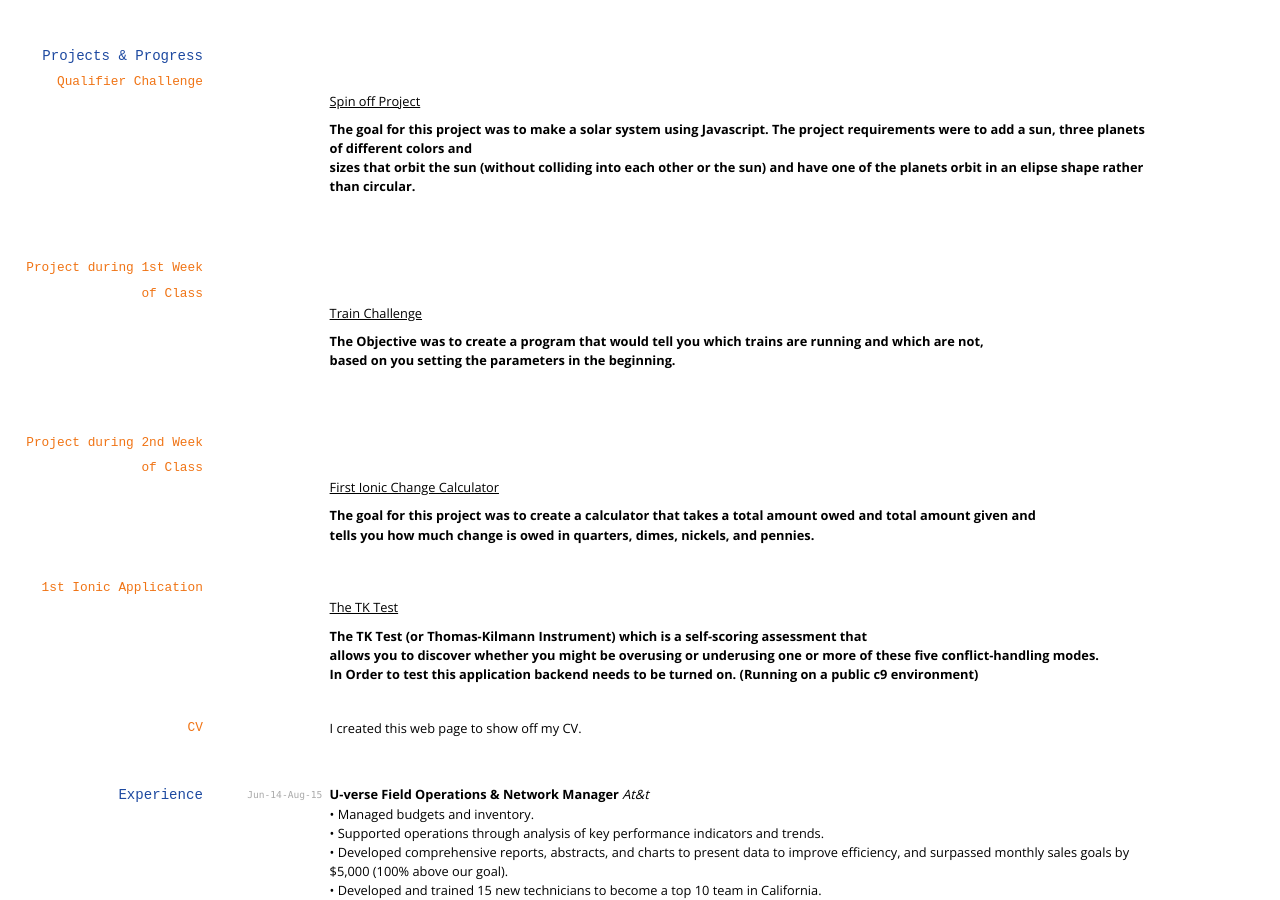
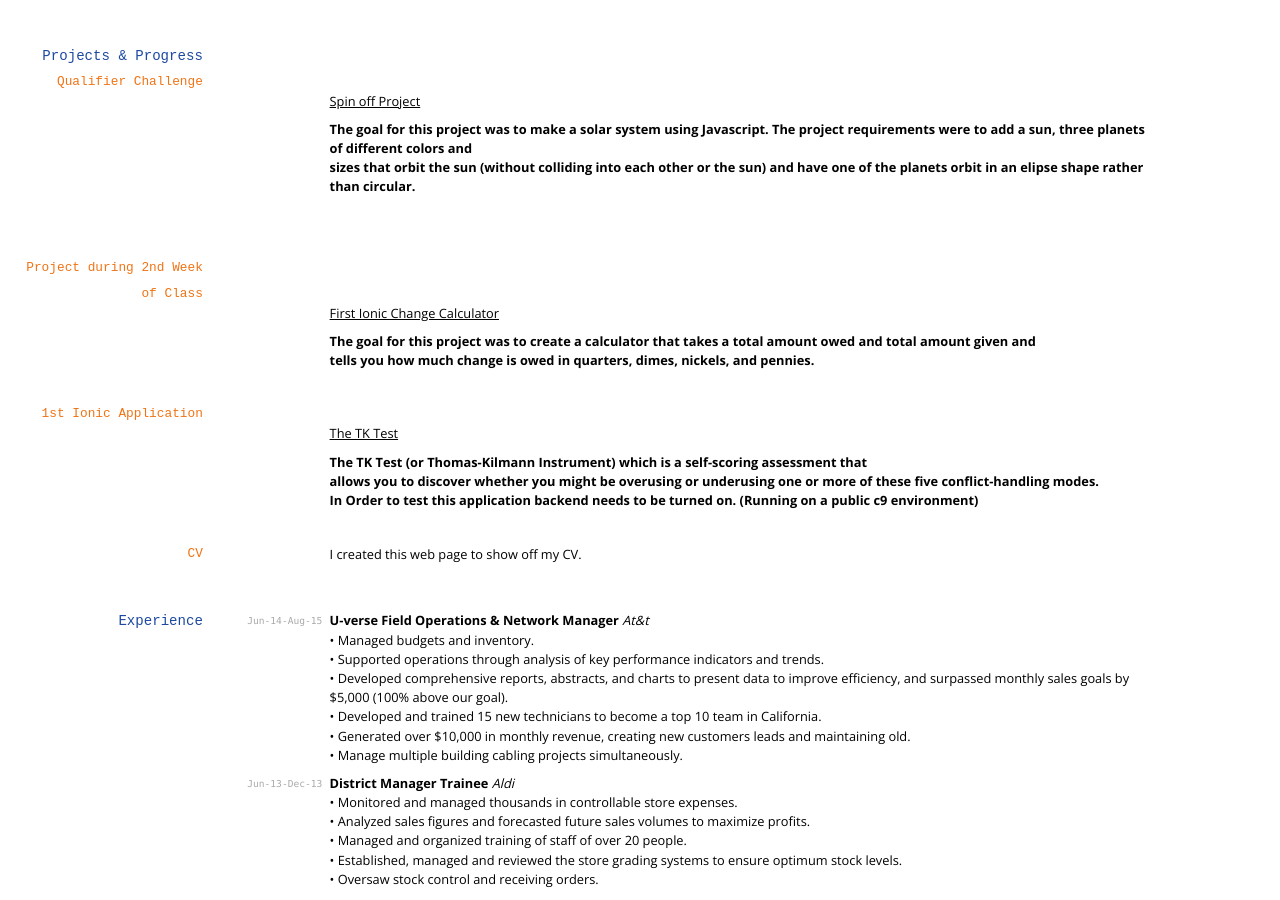
Before and after one commit to omirandassf/omirandassf.github.io, a Jekyll site: the page built from index.md, in a window 1280 px wide and 900 px high, scrolled down 618 px. Built offline with Jekyll 4.4.1, drawn with Linux system fonts in a browser that asks for light colours; nearby versions of some CDN libraries.

Commit message:
train challenge

```diff
--- a/index.md
+++ b/index.md
@@ -61,10 +61,10 @@ __San Diego State University__ Bachelors in Business Emphasis in Finance
 <a href="https://www.khanacademy.org/computer-programming/spin-off-of-orbiting-challenge-30-oscar/5506801775" target="_blank"> Spin off Project</a>
 <p><strong>The goal for this project was to make a solar system using Javascript. The project requirements were to add a sun, three planets of different colors and <br>
 sizes that orbit the sun (without colliding into each other or the sun) and have one of the planets orbit in an elipse shape rather than circular.</strong></p><br>
-<h3>Project during 1st Week of Class</h3><br>
-<a href="http://codepen.io/ozkar521/pen/QEEdyL" target="_blank">Train Challenge</a>
-<p><strong>The Objective was to create a program that would tell you which trains are running and which are not, <br>
-based on you setting the parameters in the beginning.</strong></p><br>
+<!--<h3>Project during 1st Week of Class</h3><br>-->
+<!--<a href="http://codepen.io/ozkar521/pen/QEEdyL" target="_blank">Train Challenge</a>-->
+<!--<p><strong>The Objective was to create a program that would tell you which trains are running and which are not, <br>-->
+<!--based on you setting the parameters in the beginning.</strong></p><br>-->
 <h3>Project during 2nd Week of Class</h3><br>
 <a href="http://codepen.io/ozkar521/pen/QEEdyL" target="_blank">First Ionic Change Calculator</a>
 <p><strong>The goal for this project was to create a calculator that takes a total amount owed and total amount given and <br>
```
